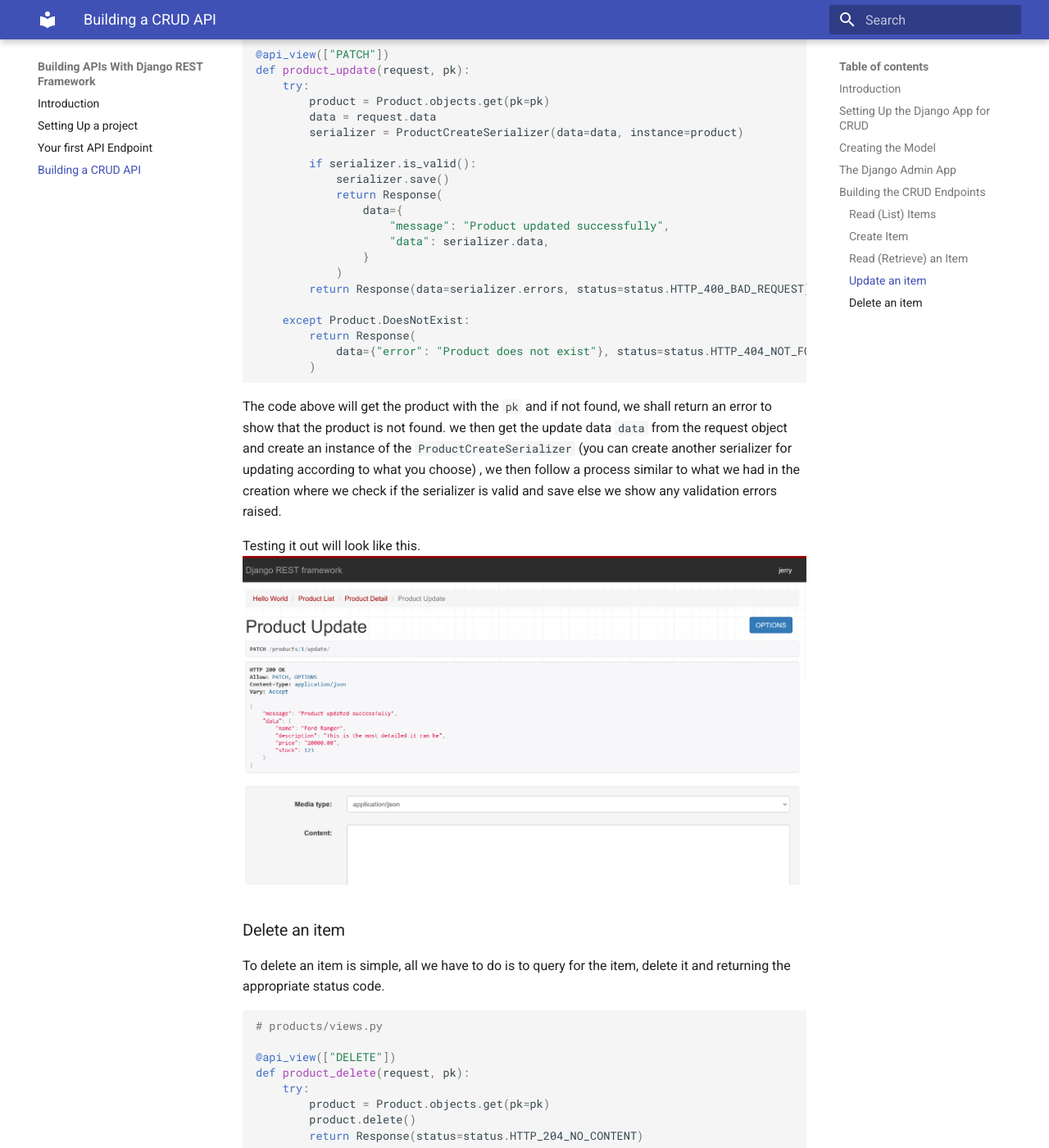
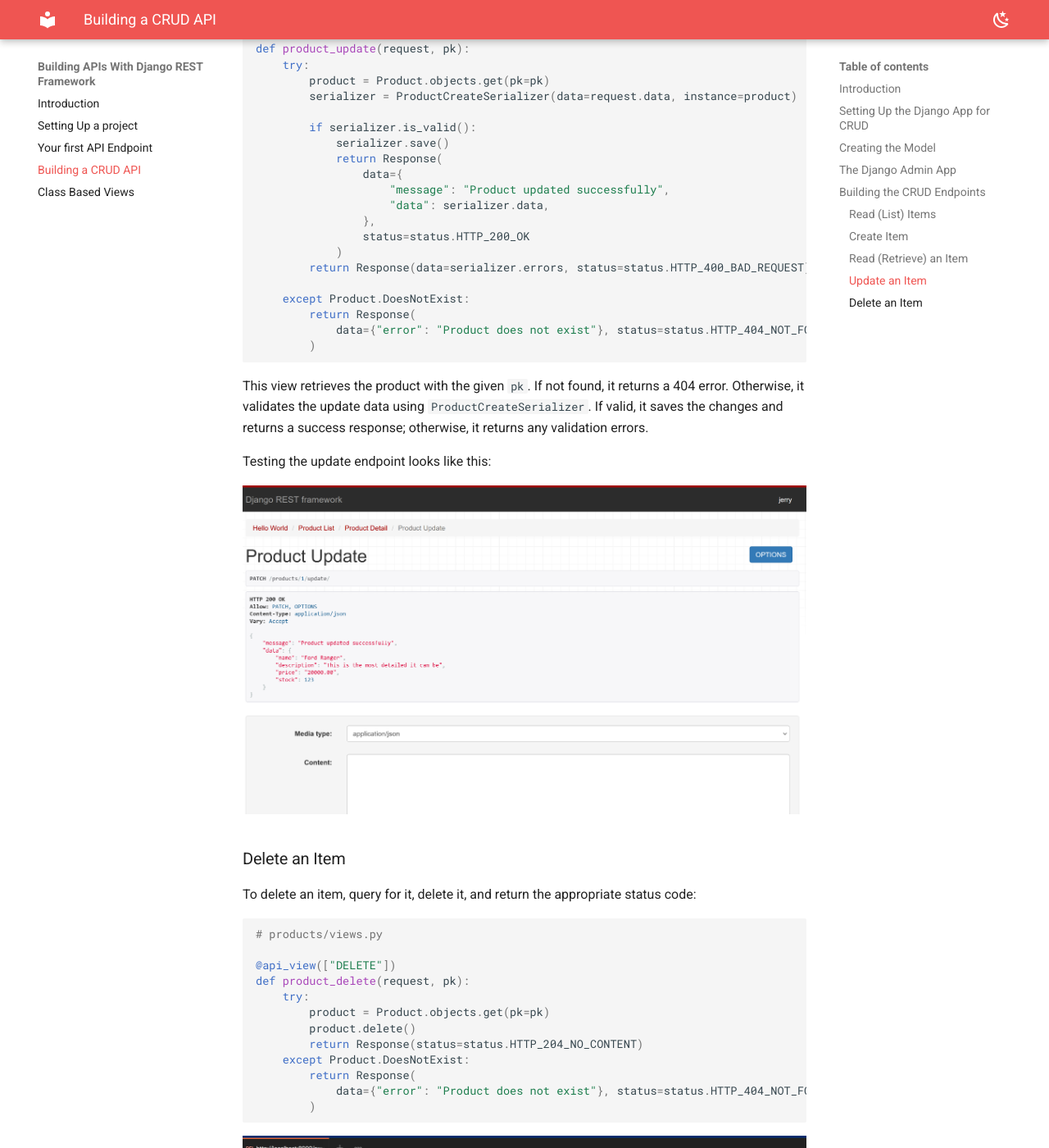
Before and after one commit to jod35/intro-to-drf, an MkDocs documentation site: the page built from docs/chapter4.md, in a window 1280 px wide and 1400 px high, scrolled down 11257 px. Shown: the whole window at 82% size. Built offline with MkDocs 1.6.1 and Material for MkDocs 9.7.7, drawn with Linux system fonts in a browser that asks for light colours; some of the changed text lies outside the part shown.

Commit message:
crud routes

````diff
--- a/docs/chapter4.md
+++ b/docs/chapter4.md
@@ -27,7 +27,7 @@ For a REST API, we should design endpoints using CRUD principles. Here's how we'
 
 > ***Note***
 >
-> We're not using the RESTful naming convention yet, but we'll refactor our routes later to follow best practices.
+> We're not following RESTful naming conventions yet, but we'll refactor our routes later to follow best practices.
 
 This mapping of HTTP requests to CRUD actions forms the foundation for the API we'll build in this chapter.
 
@@ -255,7 +255,7 @@ def product_list(request):
 
 We instantiate `ProductSerializer` with our queryset and set `many=True` because we're serializing a list of products. The serializer converts the data to JSON format.
 
-Navigate to **http://localhost:8000/products** to see the list:
+Navigate to **http://localhost:8000/api/products** to see the list:
 
 ![List all products](./imgs/lis%20all%20products.png)
 
@@ -263,7 +263,6 @@ Navigate to **http://localhost:8000/products** to see the list:
 Let's create a dedicated serializer for adding products. This allows us to specify which fields users can submit when creating a product:
 
 ```py
-
 # products/serializers.py
 
 from .models import Product
@@ -317,7 +316,7 @@ def product_create(request):
 
 This endpoint receives data from the client, validates it through `ProductCreateSerializer`, and saves it if valid. If validation fails, it returns error details.
 
-Navigate to **http://localhost:8000/products/create** to test the endpoint:
+Navigate to **http://localhost:8000/api/products/create** to test the endpoint:
 
 ![product create on browsable API DRF](./imgs/product%20create%20browsable%20API%20DRF.png)
 
@@ -330,7 +329,7 @@ Submitting valid data returns a successful response:
 ![product create on browsable API successful](./imgs/product%20create%20success.png)
 
 ### Read (Retrieve) an Item
-To retrieve an item by id we shall add the following code to our products **views.py**
+To retrieve an item by ID, add the following code to **products/views.py**:
 
 ```py
 # products/views.py
@@ -346,30 +345,29 @@ def product_detail(request, pk):
 
     except Product.DoesNotExist:
         return Response(
-            data={"error": "Product Not Found"}, status=status.HTTP_404_NOT_FOUND
+            data={"error": "Product not found"}, status=status.HTTP_404_NOT_FOUND
         )
 ```
 
-To retrieve an item (product), we shall first of all query the database to return an item with the given `pk` and use our `ProductSerializer` class to then turn that into the response data (JSON). If not found, we shall return an error ith a status code of 404 not found else we return a successful response with the item.
+To retrieve an item, we query the database for a product with the given `pk` and use our `ProductSerializer` class to convert it to JSON format. If the product is not found, we return an error with a 404 status code; otherwise, we return a successful response with the item.
 
-To test this, let us navigate to **http://localhost:8000/products/1**.
+To test this endpoint, navigate to **http://localhost:8000/api/products/1**:
 
 ![retrieve product on Browsable API](./imgs/get%20product%20by%20ID.png)
 
-Let us try to get an item for an ID that does not exist in the database.
+Now let's test retrieving a product with an ID that doesn't exist in the database:
 
-![retrieve non existent item](./imgs/get%20non%20existent%20product.png)
+![retrieve non-existent item](./imgs/get%20non%20existent%20product.png)
 
-### Update an item
-Let us add the following code to our views.
+### Update an Item
+Add the following code to your views:
 
 ```py
 @api_view(["PATCH"])
 def product_update(request, pk):
     try:
         product = Product.objects.get(pk=pk)
-        data = request.data
-        serializer = ProductCreateSerializer(data=data, instance=product)
+        serializer = ProductCreateSerializer(data=request.data, instance=product)
 
         if serializer.is_valid():
             serializer.save()
@@ -377,7 +375,8 @@ def product_update(request, pk):
                 data={
                     "message": "Product updated successfully",
                     "data": serializer.data,
-                }
+                },
+                status=status.HTTP_200_OK
             )
         return Response(data=serializer.errors, status=status.HTTP_400_BAD_REQUEST)
 
@@ -387,13 +386,14 @@ def product_update(request, pk):
         )
 ```
 
-The code above will get the product with the `pk` and if not found, we shall return an error to show that the product is not found. we then get the update data `data` from the request object and create an instance of the `ProductCreateSerializer` (you can create another serializer for updating according to what you choose) , we then follow a process similar to what we had in the creation where we check if the serializer is valid and save else we show any validation errors raised.
+This view retrieves the product with the given `pk`. If not found, it returns a 404 error. Otherwise, it validates the update data using `ProductCreateSerializer`. If valid, it saves the changes and returns a success response; otherwise, it returns any validation errors.
 
-Testing it out will look like this.
+Testing the update endpoint looks like this:
+
 ![updating the product](./imgs/Successful%20update.png)
 
-### Delete an item
-To delete an item is simple, all we have to do is to query for the item, delete it and returning the appropriate status code.
+### Delete an Item
+To delete an item, query for it, delete it, and return the appropriate status code:
 
 ```py
 # products/views.py
@@ -404,8 +404,12 @@ def product_delete(request, pk):
         product = Product.objects.get(pk=pk)
         product.delete()
         return Response(status=status.HTTP_204_NO_CONTENT)
-    except:
+    except Product.DoesNotExist:
         return Response(
             data={"error": "Product does not exist"}, status=status.HTTP_404_NOT_FOUND
         )
 ```
+
+![Delete request in Postman](./imgs/postman%20delete%20request.png)
+
+In this example, I'm using an actual API client, [Postman](https://www.postman.com/), to make the request. While Django REST Framework's browsable API can handle DELETE requests through class-based views, those are topics we'll explore in the next chapter.
--- a/mkdocs.yml
+++ b/mkdocs.yml
@@ -4,10 +4,27 @@ nav:
   - Setting Up a project: chapter2.md
   - Your first API Endpoint: chapter3.md
   - Building a CRUD API: chapter4.md
+  - Class Based Views: chapter5.md
 theme:
   name: material
+  palette:
+    - scheme: default
+      primary: red
+      accent: red
+      toggle:
+        icon: material/weather-night
+        name: Switch to dark mode
+    - scheme: slate
+      primary: red
+      accent: red
+      toggle:
+        icon: material/weather-sunny
+        name: Switch to light mode
 
 markdown_extensions:
   - pymdownx.superfences
   - pymdownx.highlight:
       use_pygments: true
+
+plugins:
+  - glightbox
--- a/pyproject.toml
+++ b/pyproject.toml
@@ -6,5 +6,6 @@ readme = "README.md"
 requires-python = ">=3.13"
 dependencies = [
     "djangorestframework>=3.16.1",
+    "mkdocs-glightbox>=0.5.2",
     "mkdocs-material>=9.7.4",
 ]
````
Also changed, not shown: other parts of docs/chapter4.md (+2 -2 lines), docs/imgs/postman delete request.png (added), 1 other file.
